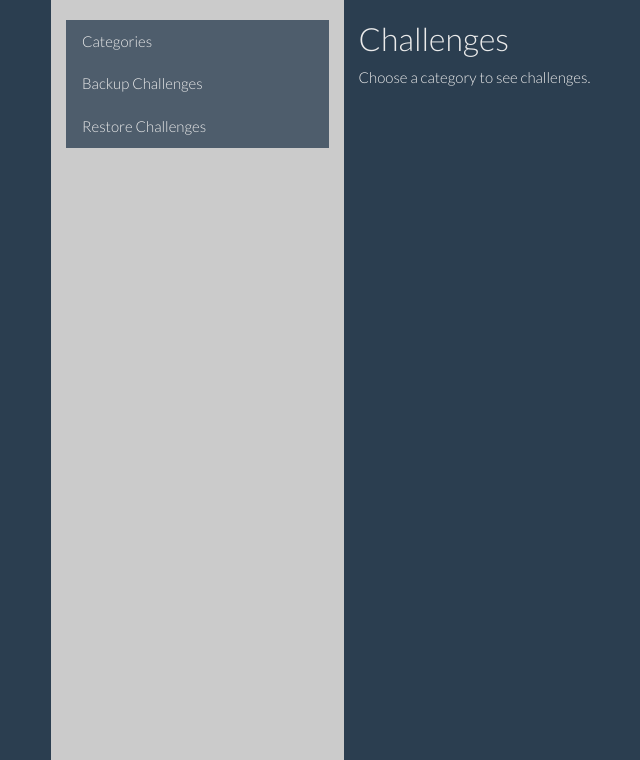
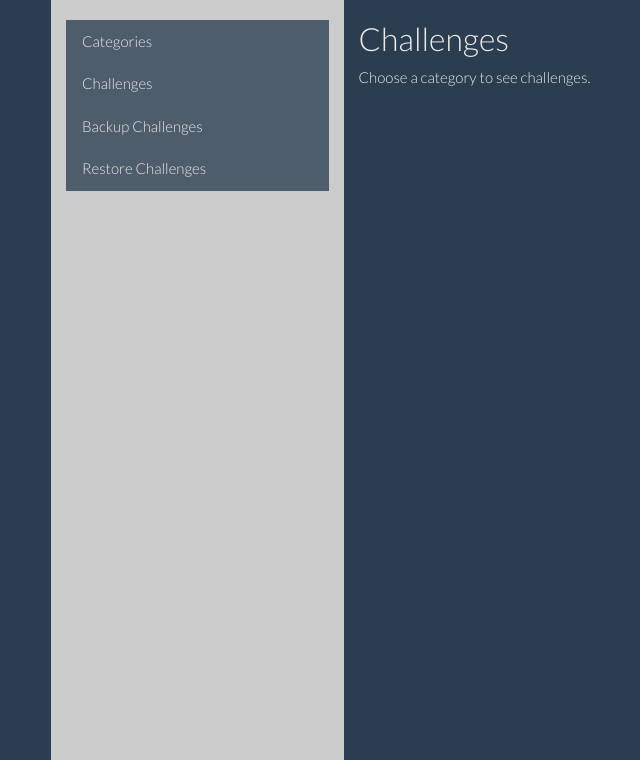
Before and after one commit to google/ctfscoreboard, a Flask app: page /challenges in a window 1280 px wide. Shown: the part 40-800 px from the top of the page, without its empty margins (4-644 px from the left). Run offline with Flask 2, Linux system fonts and the light colour scheme; the visitor is signed in with stand-in values (Sample User, id 1); data comes from the database, SQL or seed files in the repository; data that the repository does not hold is empty; parts of the project's set-up code (start-up, migrations or seed data) failed here and were passed over; some libraries are stand-ins or nearby versions.

Commit message:
Summary admin page of all challenges.

```diff
--- a/templates/admin/challenges.html
+++ b/templates/admin/challenges.html
@@ -1,5 +1,6 @@
 {% extends "base.html" %}
-{% block title %}{{category.name}}{% endblock %}
+{% block title %}{%if category %}{{category.name}}{%
+  else %}Challenges{% endif %}{% endblock %}
 {% block body %}
 <table class='table table-striped challenge-table'>
   <thead>
@@ -18,7 +19,8 @@
     {% endfor %}
     <tr><td></td>
       <td></td>
-      <td><a href='{{url_for('admin_challenge', op='new')}}?cat={{category.cid}}'
+      <td><a href='{{url_for('admin_challenge', op='new')}}{% if category
+          %}?cat={{category.cid}}{% endif %}'
           class='btn btn-primary'>New</td></tr>
   </tbody>
 </table>
--- a/templates/base.html
+++ b/templates/base.html
@@ -37,6 +37,8 @@
               <div class='list-group'>
                 <a href='{{url_for('admin_categories')}}'
                   class='list-group-item'>Categories</a>
+                <a href='{{url_for('admin_challenges')}}'
+                  class='list-group-item'>Challenges</a>
                 <a href='{{url_for('admin_challenge_backup')}}'
                   class='list-group-item'>Backup Challenges</a>
                 <a href='{{url_for('admin_challenge_restore')}}'
--- a/views.py
+++ b/views.py
@@ -259,15 +259,20 @@ def admin_categories():
       categories=models.Category.query.all())
 
 
+@app.route('/admin/challenges')
 @app.route('/admin/challenges/<int:cid>')
 @admin_required
-def admin_challenges(cid):
-  category = models.Category.query.get(cid)
-  if not category:
-    flask.flash('No such category.')
-    return flask.redirect(flask.url_for('admin_categories'))
-  challenges = models.Challenge.query.filter(models.Challenge.category ==
-      category).all()
+def admin_challenges(cid=None):
+  if cid:
+    category = models.Category.query.get(cid)
+    if not category:
+      flask.flash('No such category.')
+      return flask.redirect(flask.url_for('admin_categories'))
+    challenges = models.Challenge.query.filter(models.Challenge.category ==
+        category).all()
+  else:
+    category = None
+    challenges = models.Challenge.query.all()
   return flask.render_template('admin/challenges.html',
       category=category, challenges=challenges)
 
```
